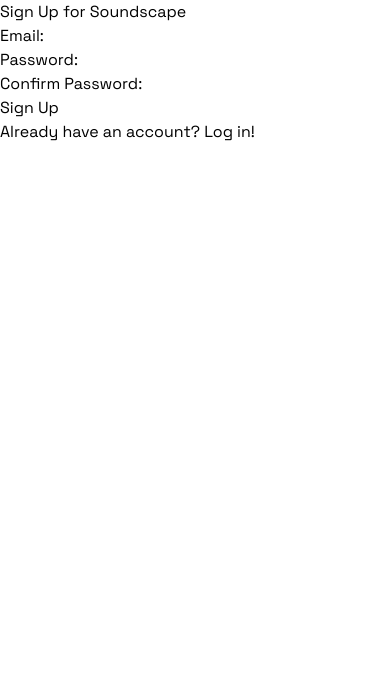
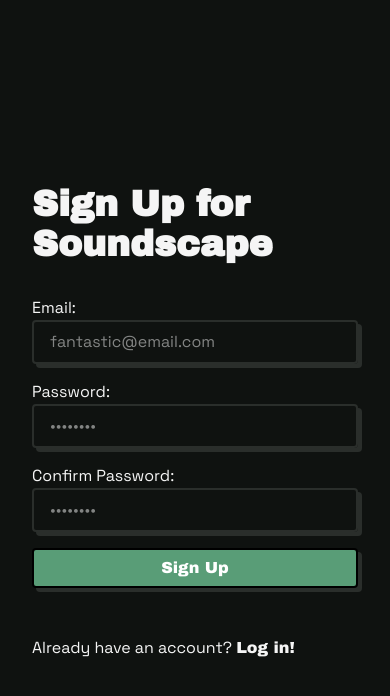
Before and after one commit to marco-vidali/soundscape, a React (Vite) app: page /auth/signup in a window 390 px wide. Shown: the top 696 px of the page. Built offline with nearby package versions, Linux system fonts and the light colour scheme; no server answers; the database is empty.

Commit message:
Style signup form for mobile

```diff
--- a/package.json
+++ b/package.json
@@ -10,6 +10,8 @@
         "preview": "vite preview"
     },
     "dependencies": {
+        "@radix-ui/react-label": "^2.1.7",
+        "@radix-ui/react-slot": "^1.2.3",
         "@supabase/supabase-js": "^2.57.4",
         "@tailwindcss/vite": "^4.1.14",
         "@tanstack/react-query": "^5.90.2",
--- a/src/App.tsx
+++ b/src/App.tsx
@@ -2,6 +2,7 @@
 import { lazy } from "react";
 import { BrowserRouter, Route, Routes } from "react-router-dom";
 import ProtectedRoute from "./features/auth/ProtectedRoute";
+import { ThemeProvider } from "@/components/ThemeProvider";
 
 const Signup = lazy(() => import("./pages/Signup"));
 const Verification = lazy(() => import("./pages/Verification"));
@@ -13,6 +14,7 @@
 function App() {
     return (
         <QueryClientProvider client={queryClient}>
+            <ThemeProvider defaultTheme="dark" storageKey="vite-ui-theme">
                 <BrowserRouter>
                     <Routes>
                         <Route path="auth">
@@ -40,6 +42,7 @@
                         </Route>
                     </Routes>
                 </BrowserRouter>
+            </ThemeProvider>
         </QueryClientProvider>
     );
 }
--- /dev/null
+++ b/src/components/ThemeProvider.tsx
@@ -0,0 +1,74 @@
+import { createContext, useContext, useEffect, useState } from "react";
+
+type Theme = "dark" | "light" | "system";
+
+type ThemeProviderProps = {
+    children: React.ReactNode;
+    defaultTheme?: Theme;
+    storageKey?: string;
+};
+
+type ThemeProviderState = {
+    theme: Theme;
+    setTheme: (theme: Theme) => void;
+};
+
+const initialState: ThemeProviderState = {
+    theme: "system",
+    setTheme: () => null,
+};
+
+const ThemeProviderContext = createContext<ThemeProviderState>(initialState);
+
+export function ThemeProvider({
+    children,
+    defaultTheme = "system",
+    storageKey = "vite-ui-theme",
+    ...props
+}: ThemeProviderProps) {
+    const [theme, setTheme] = useState<Theme>(
+        () => (localStorage.getItem(storageKey) as Theme) || defaultTheme
+    );
+
+    useEffect(() => {
+        const root = window.document.documentElement;
+
+        root.classList.remove("light", "dark");
+
+        if (theme === "system") {
+            const systemTheme = window.matchMedia(
+                "(prefers-color-scheme: dark)"
+            ).matches
+                ? "dark"
+                : "light";
+
+            root.classList.add(systemTheme);
+            return;
+        }
+
+        root.classList.add(theme);
+    }, [theme]);
+
+    const value = {
+        theme,
+        setTheme: (theme: Theme) => {
+            localStorage.setItem(storageKey, theme);
+            setTheme(theme);
+        },
+    };
+
+    return (
+        <ThemeProviderContext.Provider {...props} value={value}>
+            {children}
+        </ThemeProviderContext.Provider>
+    );
+}
+
+export const useTheme = () => {
+    const context = useContext(ThemeProviderContext);
+
+    if (context === undefined)
+        throw new Error("useTheme must be used within a ThemeProvider");
+
+    return context;
+};
--- /dev/null
+++ b/src/components/retroui/Button.tsx
@@ -0,0 +1,64 @@
+import { cn } from "@/lib/utils";
+import { cva, VariantProps } from "class-variance-authority";
+import React, { ButtonHTMLAttributes } from "react";
+import { Slot } from "@radix-ui/react-slot";
+
+const buttonVariants = cva(
+  "font-head transition-all rounded outline-hidden cursor-pointer duration-200 font-medium flex items-center",
+  {
+    variants: {
+      variant: {
+        default:
+          "shadow-md hover:shadow-none bg-primary text-primary-foreground border-2 border-black transition hover:translate-y-1 hover:bg-primary-hover",
+        secondary:
+          "shadow-md hover:shadow-none bg-secondary shadow-primary text-secondary-foreground border-2 border-black transition hover:translate-y-1",
+        outline:
+          "shadow-md hover:shadow-none bg-transparent border-2 transition hover:translate-y-1",
+        link: "bg-transparent hover:underline",
+      },
+      size: {
+        sm: "px-3 py-1 text-sm shadow hover:shadow-none",
+        md: "px-4 py-1.5 text-base",
+        lg: "px-8 py-3 text-lg",
+        icon: "p-2",
+      },
+    },
+    defaultVariants: {
+      size: "md",
+      variant: "default",
+    },
+  },
+);
+
+export interface IButtonProps
+  extends ButtonHTMLAttributes<HTMLButtonElement>,
+    VariantProps<typeof buttonVariants> {
+  asChild?: boolean;
+}
+
+export const Button = React.forwardRef<HTMLButtonElement, IButtonProps>(
+  (
+    {
+      children,
+      size = "md",
+      className = "",
+      variant = "default",
+      asChild = false,
+      ...props
+    }: IButtonProps,
+    forwardedRef,
+  ) => {
+    const Comp = asChild ? Slot : "button";
+    return (
+      <Comp
+        ref={forwardedRef}
+        className={cn(buttonVariants({ variant, size }), className)}
+        {...props}
+      >
+        {children}
+      </Comp>
+    );
+  },
+);
+
+Button.displayName = "Button";
--- /dev/null
+++ b/src/components/retroui/Input.tsx
@@ -0,0 +1,25 @@
+import React, { InputHTMLAttributes } from "react";
+
+interface InputProps extends InputHTMLAttributes<HTMLInputElement> {
+  className?: string;
+}
+
+export const Input: React.FC<InputProps> = ({
+  type = "text",
+  placeholder = "Enter text",
+  className = "",
+  ...props
+}) => {
+  return (
+    <input
+      type={type}
+      placeholder={placeholder}
+      className={`px-4 py-2 w-full rounded border-2 shadow-md transition focus:outline-hidden focus:shadow-xs ${
+        props["aria-invalid"]
+          ? "border-destructive text-destructive shadow-xs shadow-destructive"
+          : ""
+      } ${className}`}
+      {...props}
+    />
+  );
+};
--- /dev/null
+++ b/src/components/retroui/Text.tsx
@@ -0,0 +1,37 @@
+import { ElementType, HTMLAttributes } from "react";
+import { VariantProps, cva } from "class-variance-authority";
+import { cn } from "@/lib/utils";
+
+const textVariants = cva("font-head", {
+  variants: {
+    as: {
+      p: "font-sans text-base",
+      li: "font-sans text-base",
+      a: "font-sans text-base hover:underline underline-offset-2 decoration-primary",
+      h1: "text-4xl lg:text-5xl font-bold",
+      h2: "text-3xl lg:text-4xl font-semibold",
+      h3: "text-2xl font-medium",
+      h4: "text-xl font-normal",
+      h5: "text-lg font-normal",
+      h6: "text-base font-normal",
+    },
+  },
+  defaultVariants: {
+    as: "p",
+  },
+});
+
+interface TextProps
+  extends Omit<HTMLAttributes<HTMLElement>, "className">,
+    VariantProps<typeof textVariants> {
+  className?: string;
+}
+
+export const Text = (props: TextProps) => {
+  const { className, as, ...otherProps } = props;
+  const Tag: ElementType = as || "p";
+
+  return (
+    <Tag className={cn(textVariants({ as }), className)} {...otherProps} />
+  );
+};
--- a/src/features/auth/LoginLink.tsx
+++ b/src/features/auth/LoginLink.tsx
@@ -4,7 +4,12 @@
     return (
         <p>
             Already have an account?{" "}
-            <Link to={{ pathname: "/auth/login" }}>Log in</Link>!
+            <Link
+                to={{ pathname: "/auth/login" }}
+                className="font-head hover:underline"
+            >
+                Log in!
+            </Link>
         </p>
     );
 };
--- a/src/features/auth/SignupForm.tsx
+++ b/src/features/auth/SignupForm.tsx
@@ -1,6 +1,9 @@
 import { useForm, type FieldValues, type SubmitHandler } from "react-hook-form";
 import { useSignUp } from "./useSignUp";
 import { useIsUsernameAvailable } from "../profile/useIsUsernameAvailable";
+import { Input } from "@/components/retroui/Input";
+import { Label } from "@radix-ui/react-label";
+import { Button } from "@/components/retroui/Button";
 
 const EMAIL_VALIDATION_REGEX = new RegExp(/^[\w-.]+@([\w-]+\.)+[\w-]{2,4}$/);
 
@@ -27,11 +30,12 @@
     };
 
     return (
-        <form onSubmit={handleSubmit(onSubmit)}>
+        <form onSubmit={handleSubmit(onSubmit)} className="flex flex-col gap-4">
             <div>
-                <label>Email:</label>
-                <input
+                <Label>Email:</Label>
+                <Input
                     type="email"
+                    placeholder="fantastic@email.com"
                     {...register("email", {
                         required: "Email is required",
                         pattern: {
@@ -46,8 +50,9 @@
 
             <div>
                 <label>Password:</label>
-                <input
+                <Input
                     type="password"
+                    placeholder="••••••••"
                     {...register("password", {
                         required: "Password is required",
                         minLength: {
@@ -63,8 +68,9 @@
 
             <div>
                 <label>Confirm Password:</label>
-                <input
+                <Input
                     type="password"
+                    placeholder="••••••••"
                     {...register("confirmPassword", {
                         validate: (value) =>
                             value === watch("password") ||
@@ -77,9 +83,13 @@
                 )}
             </div>
 
-            <button type="submit" disabled={isPending}>
+            <Button
+                type="submit"
+                disabled={isPending}
+                className="flex flex-col"
+            >
                 Sign Up
-            </button>
+            </Button>
 
             <p>{isPending ? "Loading..." : ""}</p>
         </form>
--- a/src/features/auth/SignupTitle.tsx
+++ b/src/features/auth/SignupTitle.tsx
@@ -1,5 +1,7 @@
+import { Text } from "@/components/retroui/Text";
+
 const SignupTitle = () => {
-    return <h1>Sign Up for Soundscape</h1>;
+    return <Text as="h1">Sign Up for Soundscape</Text>;
 };
 
 export default SignupTitle;
--- a/src/index.css
+++ b/src/index.css
@@ -71,41 +71,50 @@
 }
 
 :root {
-    --background: #fff;
-    --foreground: #000;
-    --card: #fff;
-    --card-foreground: #000;
-    --primary: #ffdb33;
-    --primary-hover: #ffcc00;
-    --primary-foreground: #000;
-    --secondary: #000;
-    --secondary-foreground: #fff;
-    --muted: #aeaeae;
-    --muted-foreground: #5a5a5a;
-    --accent: #fae583;
-    --accent-foreground: #000;
-    --destructive: #e63946;
-    --destructive-foreground: #fff;
-    --border: #000;
+    --radius: 0;
+    --background: #f9f5f2;
+    --foreground: #000000;
+    --muted: #efd0d5;
+    --muted-foreground: #a42439;
+    --card: #ffffff;
+    --card-foreground: #000000;
+    --popover: #ffffff;
+    --popover-foreground: #000000;
+    --border: #000000;
+    --input: #ffffff;
+    --primary: #ea435f;
+    --primary-hover: #d00000;
+    --primary-foreground: #ffffff;
+    --secondary: #ffda5c;
+    --secondary-foreground: #000000;
+    --accent: #ceebfc;
+    --accent-foreground: #000000;
+    --destructive: #d00000;
+    --destructive-foreground: #ffffff;
+    --ring: #000000;
 }
 
 .dark {
-    --background: #1a1a1a;
+    --background: #0f1210;
     --foreground: #f5f5f5;
-    --card: #242424;
-    --card-foreground: #f5f5f5;
-    --primary: #ffdb33;
-    --primary-hover: #ffcc00;
-    --primary-foreground: #000;
-    --secondary: #3a3a3a;
-    --secondary-foreground: #f5f5f5;
-    --muted: #3f3f46;
-    --muted-foreground: #a0a0a0;
-    --accent: #fae583;
-    --accent-foreground: #000;
-    --destructive: #e63946;
-    --destructive-foreground: #fff;
-    --border: #3a3a3a;
+    --muted: #1f3a2d;
+    --muted-foreground: #9cd9b8;
+    --card: #181c19;
+    --card-foreground: #ffffff;
+    --popover: #181c19;
+    --popover-foreground: #ffffff;
+    --border: #2a2e2b;
+    --input: #2a2e2b;
+    --primary: #599d77;
+    --primary-hover: #39654c;
+    --primary-foreground: #ffffff;
+    --secondary: #3a6f52;
+    --secondary-foreground: #ffffff;
+    --accent: #ffe75a;
+    --accent-foreground: #000000;
+    --destructive: #f05d5d;
+    --destructive-foreground: #ffffff;
+    --ring: #599d77;
 }
 
 @layer base {
--- a/src/pages/Signup.tsx
+++ b/src/pages/Signup.tsx
@@ -4,11 +4,11 @@
 
 const Signup = () => {
     return (
-        <>
+        <div className="flex flex-col justify-center gap-8 p-8 h-screen">
             <SignupTitle />
             <SignupForm />
             <LoginLink />
-        </>
+        </div>
     );
 };
 
```
Also changed, not shown: src/components/retroui/Label.tsx (added, +16 -0 lines), 1 other file (tests, documents, lock files or other folders). Lines whose indentation alone changed are shown as unchanged.
